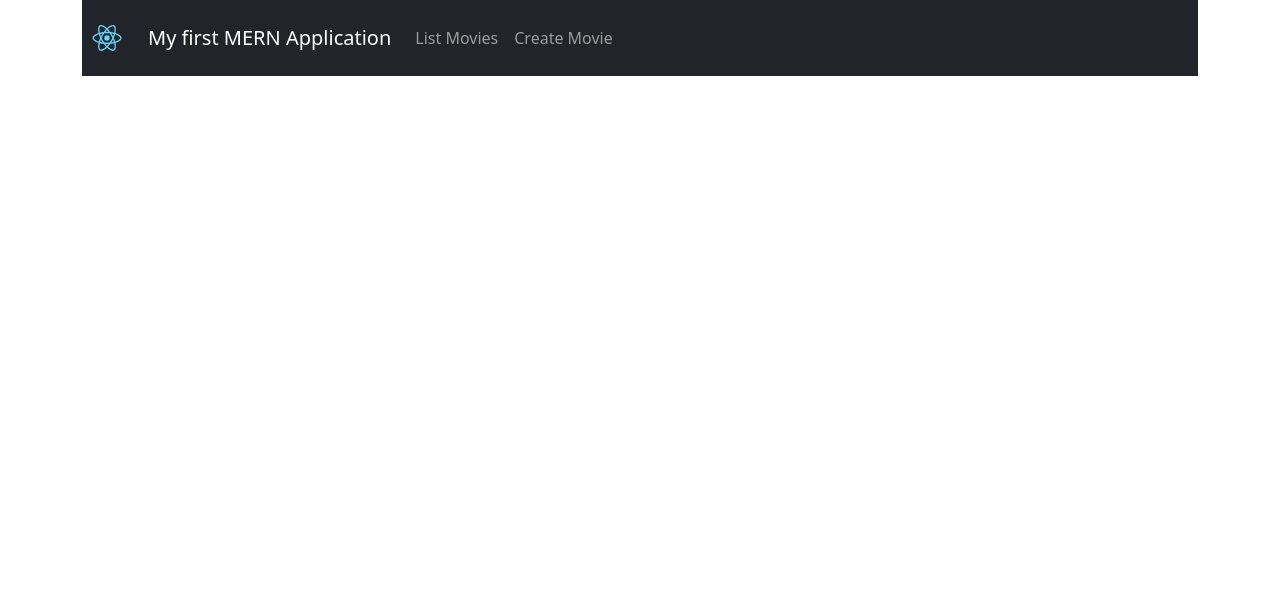
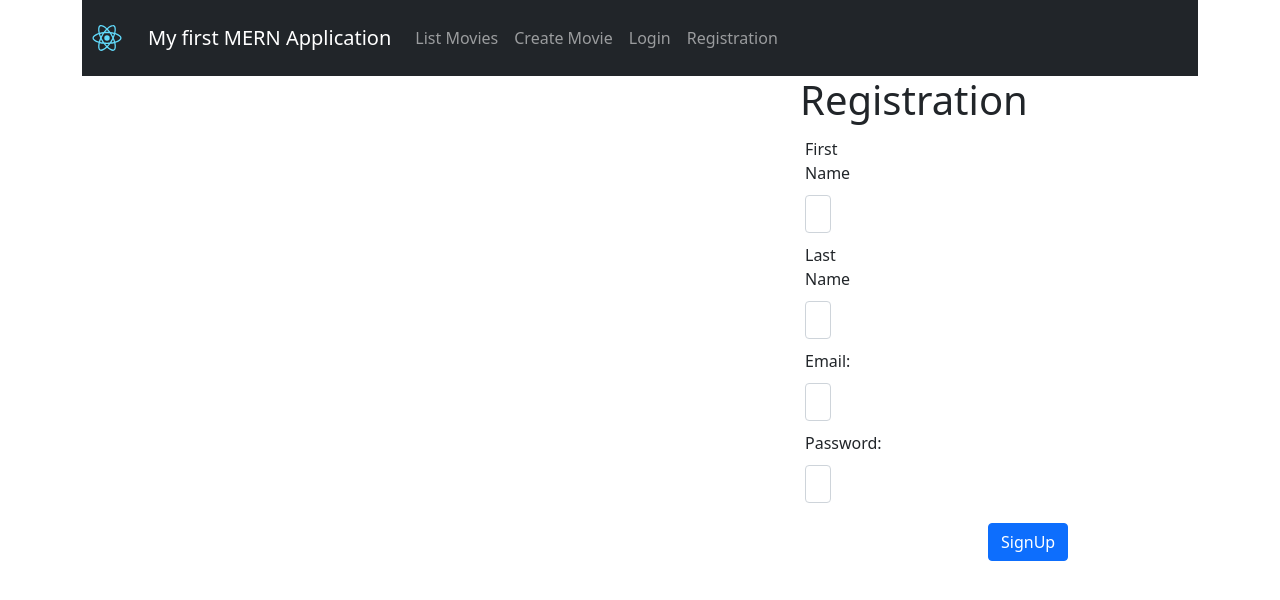
Before and after one commit to VladimirUman/cinema, a React (Create React App) app: page /auth/registration in a window 1280 px wide. Shown: the top 600 px of the page. Built offline with nearby package versions, Linux system fonts and the light colour scheme.

Commit message:
added login ang signup to client

```diff
--- a/src/api/index.js
+++ b/src/api/index.js
@@ -10,12 +10,18 @@ export const updateMovieById = (id, payload) => api.put(`/movie/${id}`, payload)
 export const deleteMovieById = id => api.delete(`/movie/${id}`)
 export const getMovieById = id => api.get(`/movie/${id}`)
 
+export const addedtUser = payload => api.post(`/auth/registration`, payload)
+export const loginUser = payload => api.post(`/auth/login`, payload)
+
 const apis = {
     insertMovie,
     getAllMovies,
     updateMovieById,
     deleteMovieById,
     getMovieById,
+
+    addedtUser,
+    loginUser,
 }
 
 export default apis
--- a/src/app/index.js
+++ b/src/app/index.js
@@ -2,7 +2,7 @@ import React from 'react'
 import { BrowserRouter as Router, Route, Switch } from 'react-router-dom'
 
 import { NavBar } from '../components'
-import { MoviesList, MoviesInsert, MoviesUpdate } from '../pages'
+import { MoviesList, MoviesInsert, MoviesUpdate, UserRegistration, UserLogin } from '../pages'
 
 import 'bootstrap/dist/css/bootstrap.min.css'
 
@@ -13,11 +13,9 @@ function App() {
             <Switch>
                 <Route path="/movies/list" exact component={MoviesList} />
                 <Route path="/movies/create" exact component={MoviesInsert} />
-                <Route
-                    path="/movies/update/:id"
-                    exact
-                    component={MoviesUpdate}
-                />
+                <Route path="/movies/update/:id" exact component={MoviesUpdate} />
+                <Route path="/auth/login" exact component={UserLogin} />
+                <Route path="/auth/registration" exact component={UserRegistration} />
             </Switch>
         </Router>
     )
--- a/src/components/Links.jsx
+++ b/src/components/Links.jsx
@@ -34,6 +34,18 @@ class Links extends Component {
                             </Link>
                         </Item>
                     </List>
+                    <List>
+                        <Item>
+                            <Link to="/auth/login" className="nav-link">
+                                Login
+                            </Link>
+                        </Item>
+                        <Item>
+                            <Link to="/auth/registration" className="nav-link">
+                                Registration
+                            </Link>
+                        </Item>
+                    </List>
                 </Collapse>
             </React.Fragment>
         )
--- /dev/null
+++ b/src/pages/UserLogin.jsx
@@ -0,0 +1,91 @@
+import React, { Component } from 'react'
+import api from '../api'
+
+import styled from 'styled-components'
+
+const Title = styled.h1.attrs({
+    className: 'h1',
+})``
+
+const Wrapper = styled.div.attrs({
+    className: 'form-group',
+})`
+    margin: 0 800px;
+`
+
+const Label = styled.label`
+    margin: 5px;
+`
+
+const InputText = styled.input.attrs({
+    className: 'form-control',
+})`
+    margin: 5px;
+`
+
+const Button = styled.button.attrs({
+    className: `btn btn-primary`,
+})`
+    margin: 15px 15px 15px 188px;
+`
+
+class UserLogin extends Component {
+    constructor(props) {
+        super(props)
+
+        this.state = {
+            email: '',
+            password: '',
+        }
+    }
+
+    handleChangeInputEmail = async event => {
+        const email = event.target.value
+        this.setState({ email })
+    }
+
+    handleChangeInputPassword = async event => {
+        const password = event.target.value
+        this.setState({ password })
+    }
+
+    handleUserLogin = async () => {
+        const { email, password } = this.state
+        const payload = { email, password}
+
+        await api.loginUser(payload).then(res => {
+            window.alert(` User login successfully`)
+            this.setState({
+                email: '',
+                password: '',
+            })
+        })
+    }
+
+    render() {
+        const { email, password } = this.state
+        return (
+            <Wrapper>
+                <Title>Login</Title>
+
+                <Label>Email: </Label>
+                <InputText
+                    type="text"
+                    value={email}
+                    onChange={this.handleChangeInputEmail}
+                />
+
+                <Label>Password: </Label>
+                <InputText
+                    type="text"
+                    value={password}
+                    onChange={this.handleChangeInputPassword}
+                />
+
+                <Button onClick={this.handleUserLogin}>SignIn</Button>
+            </Wrapper>
+        )
+    }
+}
+
+export default UserLogin
--- /dev/null
+++ b/src/pages/UserRegistration.jsx
@@ -0,0 +1,120 @@
+import React, { Component } from 'react'
+import api from '../api'
+
+import styled from 'styled-components'
+
+const Title = styled.h1.attrs({
+    className: 'h1',
+})``
+
+const Wrapper = styled.div.attrs({
+    className: 'form-group',
+})`
+    margin: 0 800px;
+`
+
+const Label = styled.label`
+    margin: 5px;
+`
+
+const InputText = styled.input.attrs({
+    className: 'form-control',
+})`
+    margin: 5px;
+`
+
+const Button = styled.button.attrs({
+    className: `btn btn-primary`,
+})`
+    margin: 15px 15px 15px 188px;
+`
+
+class UserRegistration extends Component {
+    constructor(props) {
+        super(props)
+
+        this.state = {
+            name: '',
+            lastName: '',
+            email: '',
+            password: '',
+        }
+    }
+
+    handleChangeInputName = async event => {
+        const name = event.target.value
+        this.setState({ name })
+    }
+
+    handleChangeInputlastName = async event => {
+        const lastName = event.target.value
+        this.setState({ lastName })
+    }
+
+    handleChangeInputEmail = async event => {
+        const email = event.target.value
+        this.setState({ email })
+    }
+
+    handleChangeInputPassword = async event => {
+        const password = event.target.value
+        this.setState({ password })
+    }
+
+    handleIncAddedUser = async () => {
+        const { name, lastName, email, password } = this.state
+        const payload = { name, lastName, email, password}
+
+        await api.insertUser(payload).then(res => {
+            window.alert(` User added successfully`)
+            this.setState({
+                name: '',
+                lastName: '',
+                email: '',
+                password: '',
+            })
+        })
+    }
+
+    render() {
+        const { name, lastName, email, password } = this.state
+        return (
+            <Wrapper>
+                <Title>Registration</Title>
+
+                <Label>First Name </Label>
+                <InputText
+                    type="text"
+                    value={name}
+                    onChange={this.handleChangeInputName}
+                />
+
+                <Label>Last Name </Label>
+                <InputText
+                    type="text"
+                    value={lastName}
+                    onChange={this.handleChangeInputlastName}
+                />
+
+                <Label>Email: </Label>
+                <InputText
+                    type="text"
+                    pattern="[0-9]+([,\.][0-9]+)?"
+                    value={email}
+                    onChange={this.handleChangeInputEmail}
+                />
+
+                <Label>Password: </Label>
+                <InputText
+                    type="text"
+                    value={password}
+                    onChange={this.handleChangeInputPassword}
+                />
+
+                <Button onClick={this.handleIncAddedUser}>SignUp</Button>
+            </Wrapper>
+        )
+    }
+}
+
+export default UserRegistration
--- a/src/pages/index.js
+++ b/src/pages/index.js
@@ -1,5 +1,7 @@
 import MoviesList from './MoviesList'
 import MoviesInsert from './MoviesInsert'
 import MoviesUpdate from './MoviesUpdate'
+import UserRegistration from './UserRegistration'
+import UserLogin from './UserLogin'
 
-export { MoviesList, MoviesInsert, MoviesUpdate }
+export { MoviesList, MoviesInsert, MoviesUpdate, UserRegistration, UserLogin }
```
Also changed, not shown: 1 other file (tests, documents, lock files or other folders).
